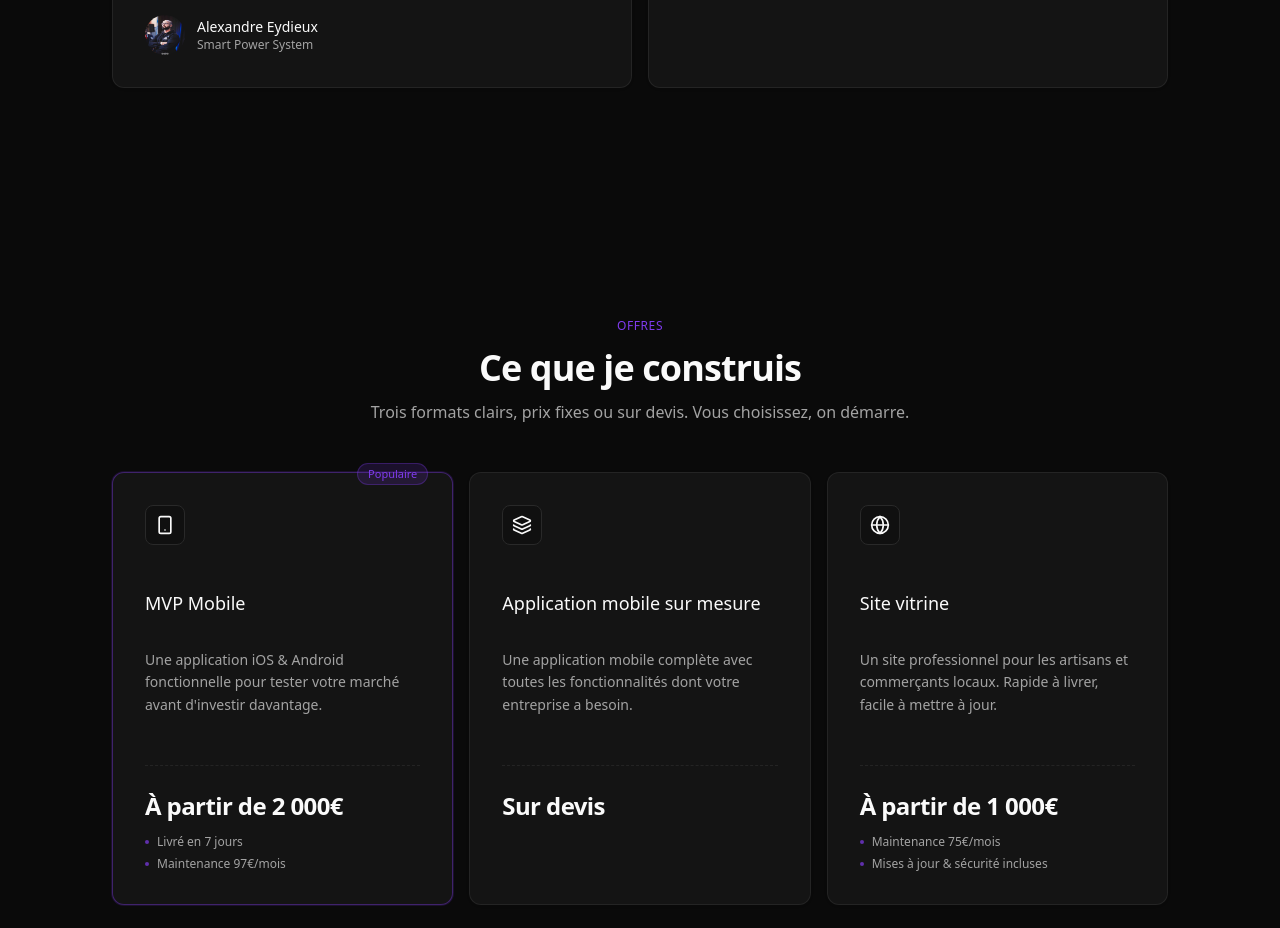
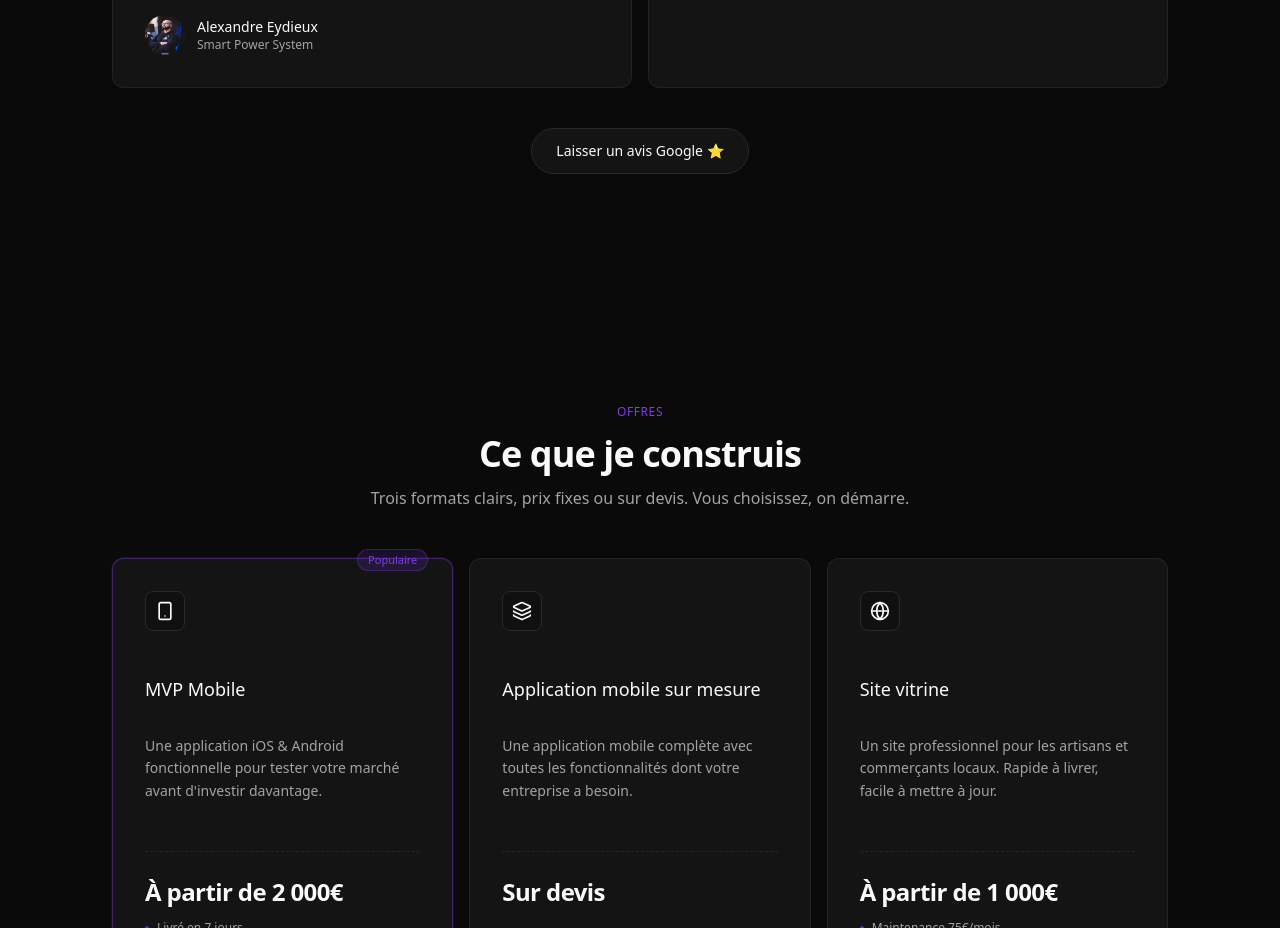
Before and after one commit to MaximeClst/portfolio-code-celeste, a Next.js app: page / in a window 1280 px wide. Shown: the part 3560-4488 px from the top of the page. Built offline with nearby package versions, Linux system fonts and the light colour scheme.

Commit message:
add btn review

```diff
--- a/app/_landing/Testimonial.tsx
+++ b/app/_landing/Testimonial.tsx
@@ -99,6 +99,23 @@ export const Testimonial = () => {
           </motion.div>
         ))}
       </div>
+
+      <motion.div
+        initial={{ opacity: 0, y: 20 }}
+        whileInView={{ opacity: 1, y: 0 }}
+        viewport={{ once: true, amount: 0.5 }}
+        transition={{ duration: 0.5, ease: "easeOut", delay: 0.2 }}
+        className="mt-10 flex justify-center"
+      >
+        <a
+          href="https://g.page/r/CVMUT2Y0DghoEAE/review"
+          target="_blank"
+          rel="noopener noreferrer"
+          className="inline-flex items-center gap-2 rounded-full border border-border bg-card px-6 py-3 text-sm font-medium text-foreground transition-colors hover:bg-accent hover:text-accent-foreground"
+        >
+          Laisser un avis Google ⭐
+        </a>
+      </motion.div>
     </Section>
   );
 };
```
